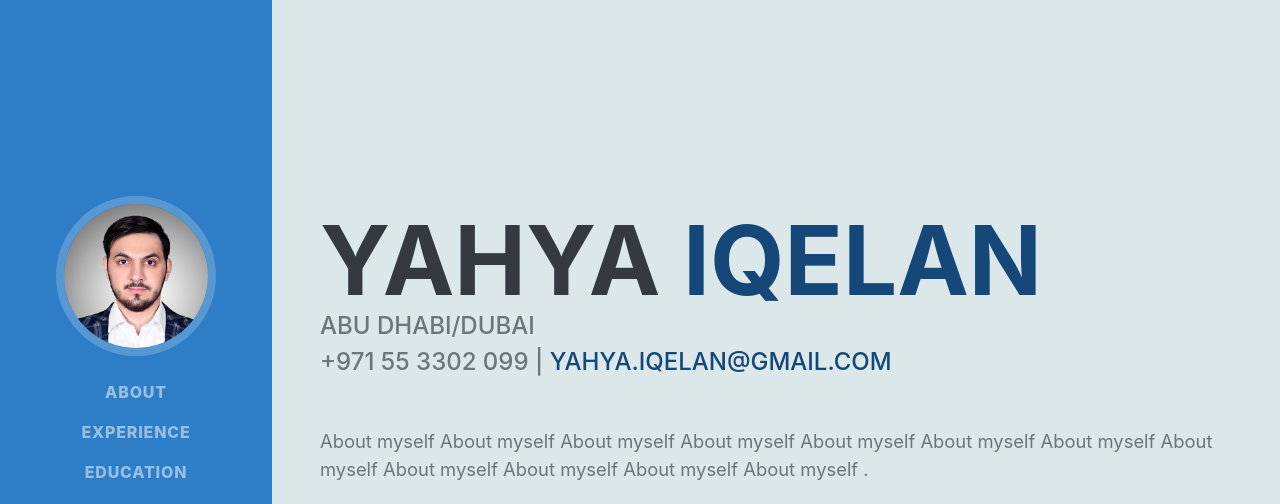
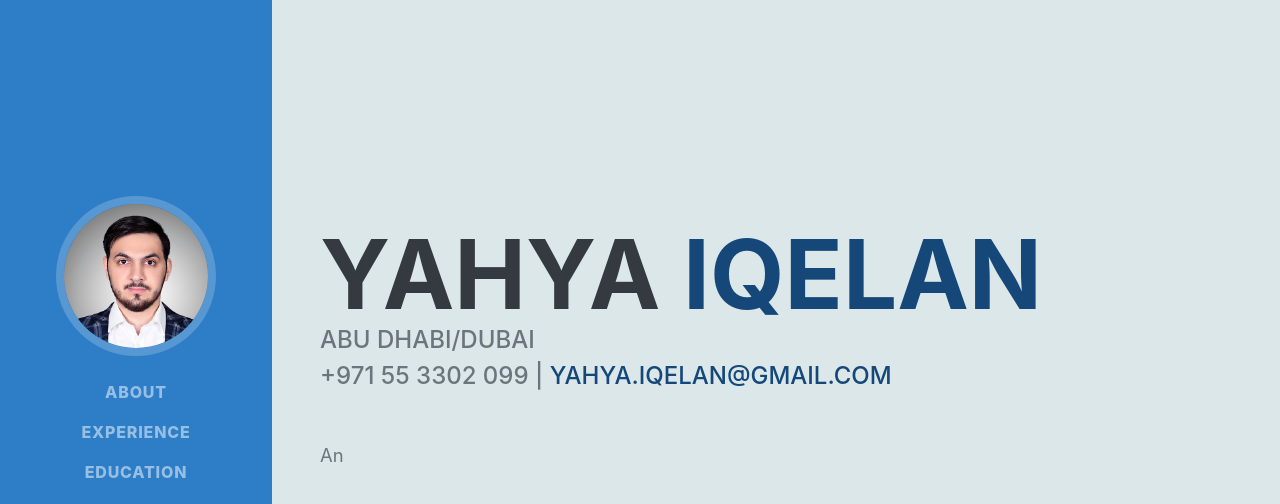
Before and after one commit to yakilan/yakilan.github.io, a plain HTML site: page index.html in a window 1280 px wide. Shown: the top 504 px of the page. Drawn offline with nearby package versions, Linux system fonts and the light colour scheme; a web font is replaced by a local one.

```diff
--- a/index.html
+++ b/index.html
@@ -48,7 +48,7 @@
                         +971 55 3302 099  |
                         <a href="mailto:yahya.iqelan@gmail.com">yahya.iqelan@gmail.com</a>
                     </div>
-                    <p class="lead mb-5">About myself About myself About myself About myself About myself About myself About myself About myself About myself About myself About myself About myself .</p>
+                    <p class="lead mb-5">An </p>
                     <div class="social-icons">
                         <a class="social-icon" href="https://www.linkedin.com/in/yahya-iqelan-/"><i class="fab fa-linkedin-in"></i></a>
                         <a class="social-icon" href="https://github.com/yakilan"><i class="fab fa-github"></i></a>
```
Also changed, not shown: assets/img/5.png (deleted), assets/img/Layer 1.png (deleted), assets/img/Penguin_emoji_icon_png_large.png (deleted), assets/img/SIP LOGO - vertical.png (deleted), assets/img/dwak2.png (deleted), assets/img/dwak3.png (deleted), assets/img/dwak4.png (deleted), assets/img/hydra.jpg (deleted), assets/img/logo.svg (deleted), assets/img/sapaad-logo.svg (deleted), assets/img/test2.png (deleted), assets/img/test5.png (deleted), assets/img/wetransfer-6667a3/Expo 2020 White Logo.png (deleted), assets/img/wetransfer-6667a3/Expo2020_eng_lockup_uaeu_rgb.png (deleted), 1 more files, 3 other files.
